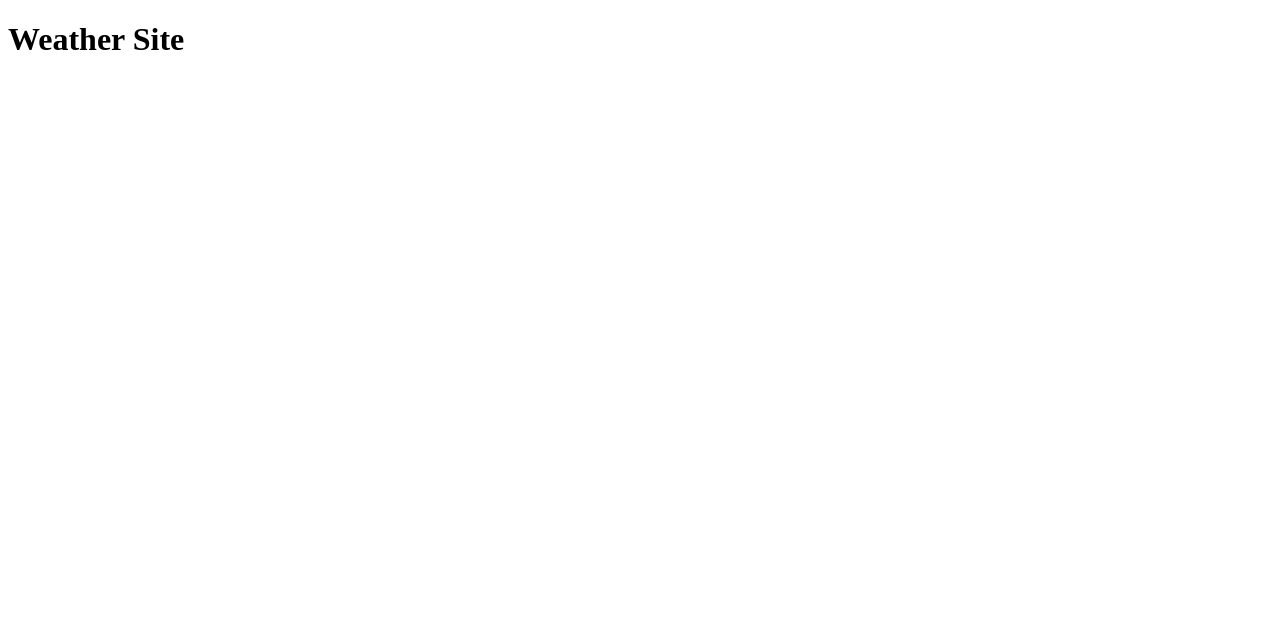
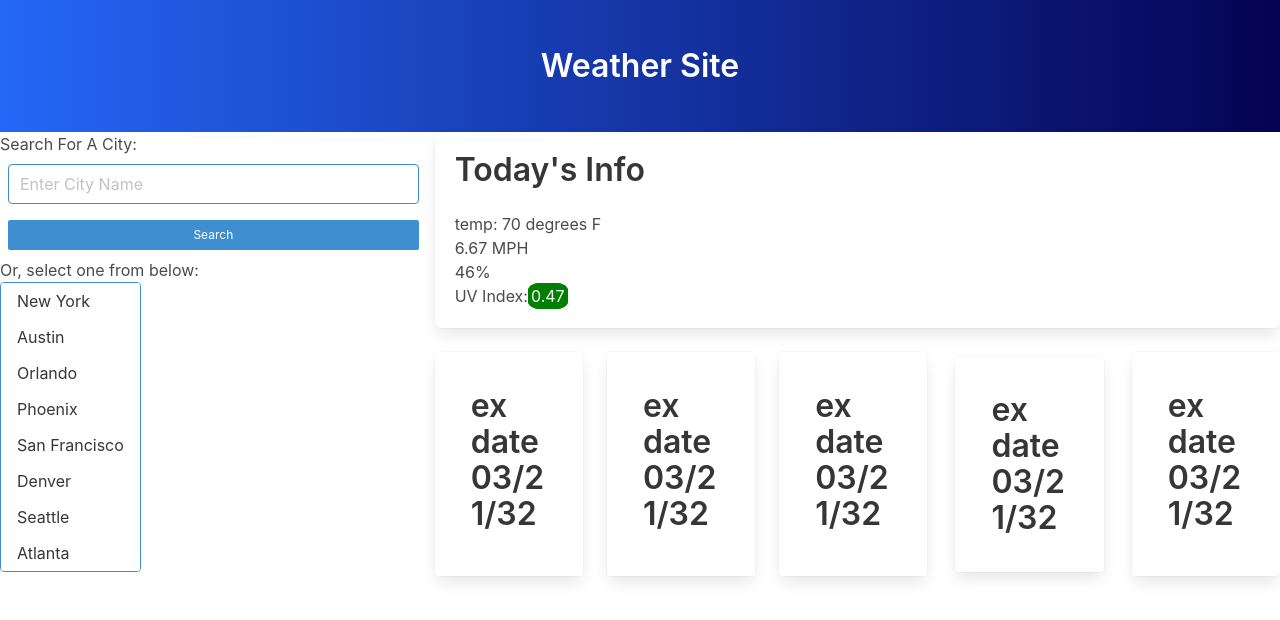
Before and after one commit to clairecashmore17/weather-site, a plain HTML site: page index.html in a window 1280 px wide. Drawn offline with nearby package versions, Linux system fonts and the light colour scheme.

Commit message:
html mockup

```diff
--- a/assets/css/style.css
+++ b/assets/css/style.css
@@ -0,0 +1,10 @@
+.uv-color {
+    border: 3px solid green;
+    background-color: green;
+    border-radius: 30%;
+    color: white;
+}
+header {
+
+    background-image: linear-gradient(to right, rgb(37, 103, 247), rgb(5, 3, 83));;
+}
--- a/index.html
+++ b/index.html
@@ -7,12 +7,94 @@
   <meta http-equiv="X-UA-Compatible" content="ie=edge">
   <link href="https://fonts.googleapis.com/css?family=IBM+Plex+Sans:400,400i,700&display=swap" rel="stylesheet">
   <link rel="stylesheet" href="https://cdnjs.cloudflare.com/ajax/libs/font-awesome/5.11.2/css/all.min.css">
+  <!-- USING BULMA FOR PRACTICE FOR PROJECT -->
+  <link rel="stylesheet" href="https://cdn.jsdelivr.net/npm/bulma@0.9.4/css/bulma.min.css">
   <link rel="stylesheet" href="./assets/css/style.css" />
   <title>Weather Me This!</title>
 </head>
 <body>
+    <header class="hero">
+        <div class="hero-body container">
+            <p class="title has-text-white">
+                Weather Site
+            </p>
+        </div>
+    </header>
 
-<h1>Weather Site</h1>
+    <main class="columns">
+        <!-- Left menu -->
+        <div class="column is-one-third">
+            <h1>Search For A City: </h1>
+            <input class="input is-info m-2" type="text" placeholder="Enter City Name">
+            <input class="button is-info is-small is-fullwidth m-2" type="submit" value="Search">
+            <h1>Or, select one from below:</h1>
+            <div class="select is-multiple is-info">
+                <select multiple size="8">
+                    <option id="newyork"> New York </option>
+                    <option id="austin"> Austin </option>
+                    <option id="orlando"> Orlando </option>
+                    <option id="phoenix"> Phoenix </option>
+                    <option id="sanfrancisco"> San Francisco </option>
+                    <option id="denver"> Denver </option>
+                    <option id="seattle"> Seattle </option>
+                    <option id="atlanta"> Atlanta </option>
+                    <option id="chicago"> Chicago </option>
+                </select>
+            </div>
+        </div>
+        <!-- Right information -->
+        <div class="column">
+            <section class="box">
+                <h2 class="title">Today's Info</h2>
+                <ul class="weather-info">
+                    <li class="weather-detail" id="temperature">
+                        temp: 70 degrees F
+                    </li>
+                    <li class="weather-detail" id="wind">
+                        6.67 MPH
+                    </li>
+                    <li class="weather-detail" id="humidity">
+                        46%
+                    </li>
+                    <li class="weather-detail" id="uv">
+                        UV Index:<span class="uv-color">0.47</span>
+                    </li>
+                </ul>
+
+            </section>
+            <section class="columns">
+
+                <div class="card column  m-3">
+                    <div class="card-content">
+                        <p class="title">ex date 03/21/32</p>
+                    </div>
+                </div>
+                <div class="card column  m-3">
+                    <div class="card-content">
+                        <p class="title">ex date 03/21/32</p>
+                    </div>
+                </div>
+                <div class="card column  m-3">
+                    <div class="card-content">
+                        <p class="title">ex date 03/21/32</p>
+                    </div>
+                </div>
+                <div class="card column  m-4">
+                    <div class="card-content">
+                        <p class="title">ex date 03/21/32</p>
+                    </div>
+                </div>
+                <div class="card column  m-3">
+                    <div class="card-content">
+                        <p class="title">ex date 03/21/32</p>
+                    </div>
+                </div>
+            </section>
+
+        </div>
+
+    </main>
+
 
 
   <script src="./assets/js/script.js"></script>
```
